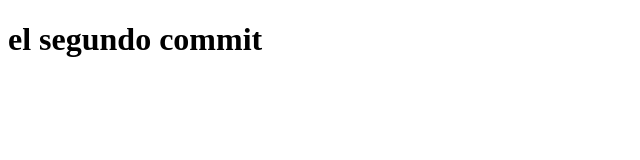
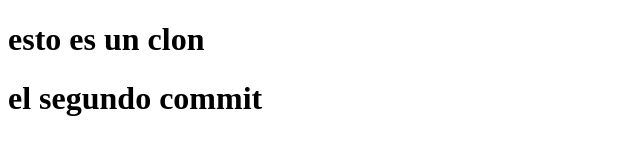
Before and after one commit to cfa32860269/practico, a plain HTML site: page index.html in a window 1280 px wide. Shown: the whole page, without its empty margins (0-640 px from the left). Drawn offline with Linux system fonts and the light colour scheme.

Commit message:
cambios en el index

```diff
--- a/index.html
+++ b/index.html
@@ -5,6 +5,7 @@
     <meta http-equiv="X-UA-Compatible" content="IE=edge">
     <meta name="viewport" content="width=device-width, initial-scale=1.0">
     <title>hola mundo</title>
+    <h1>esto es un clon</h1>
 </head>
 <body>
 
```
